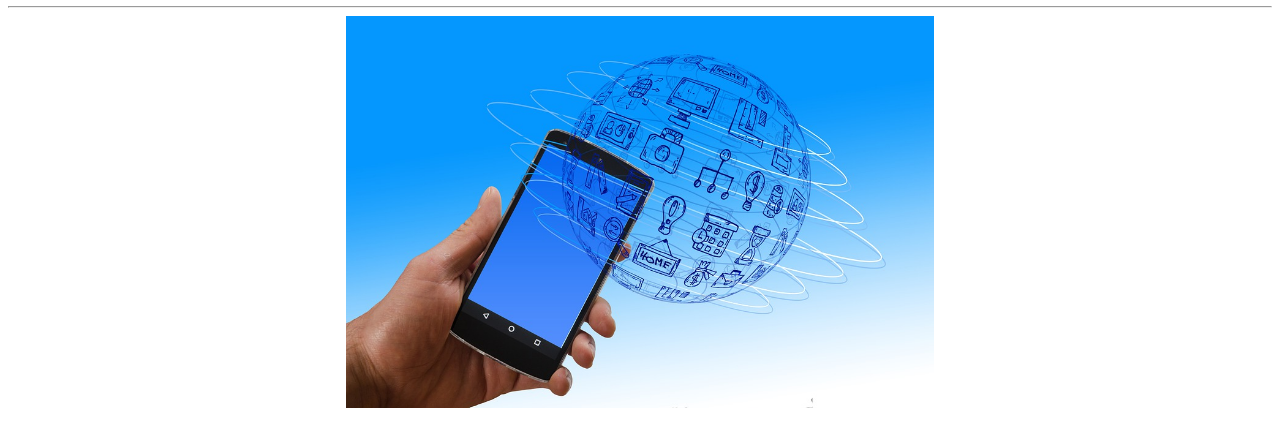
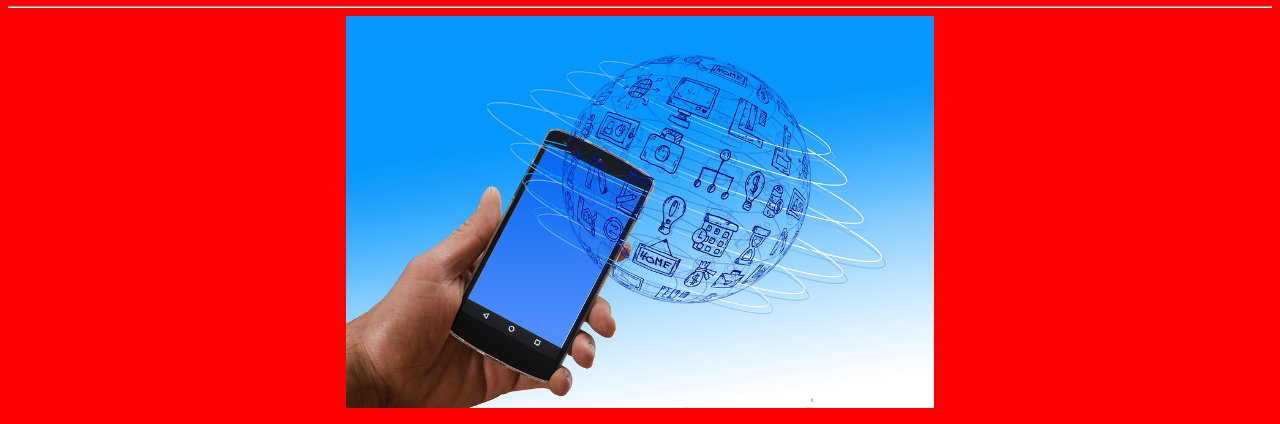
Before and after one commit to aaronk1m/ITM352_repo, a plain HTML site: page Lab2/SmartPhoneProducts1/index.html in a window 1280 px wide. Shown: the part 60-484 px from the top of the page. Drawn offline with Linux system fonts and the light colour scheme.

Commit message:
Figured out how to make home red

```diff
--- a/Lab2/SmartPhoneProducts1/index.html
+++ b/Lab2/SmartPhoneProducts1/index.html
@@ -8,7 +8,7 @@
     <style>
         body {
             text-align: center;
-            background: color(red)
+            background: red
         }
     </style>
 
```
